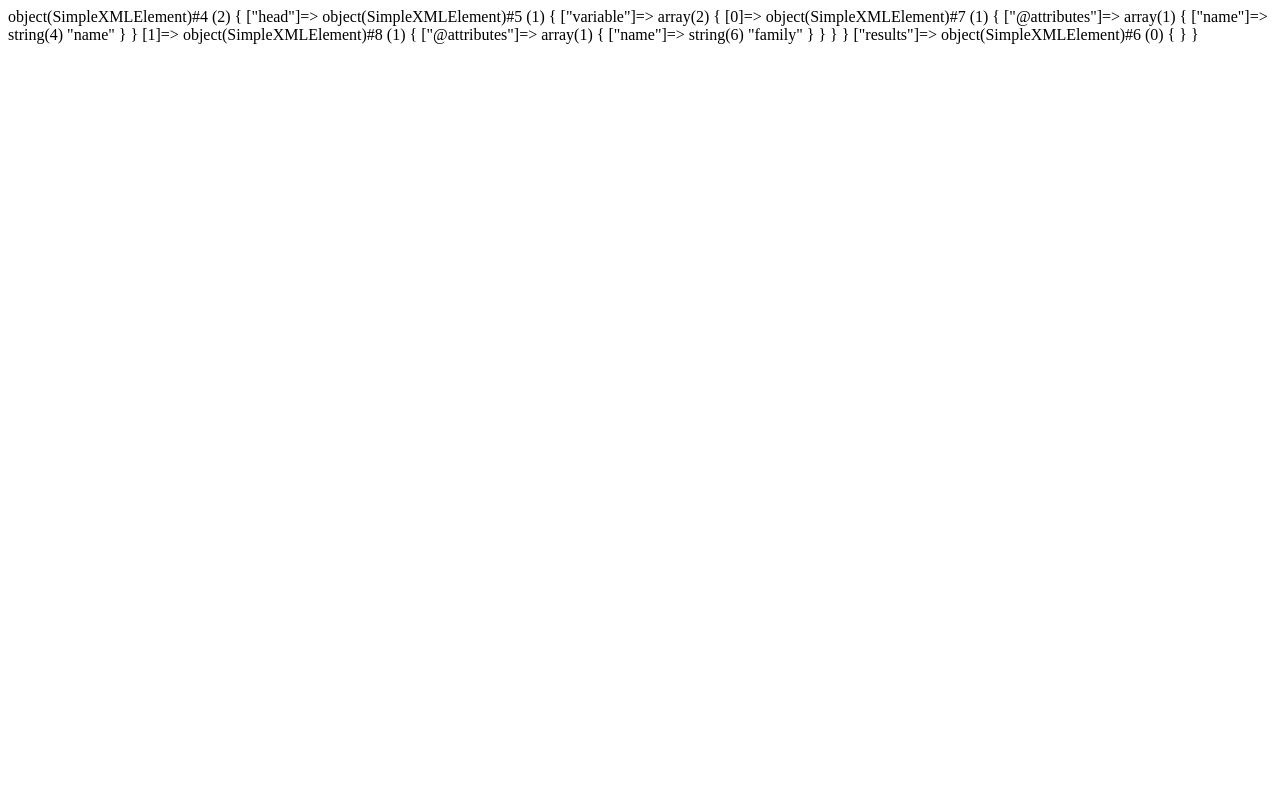
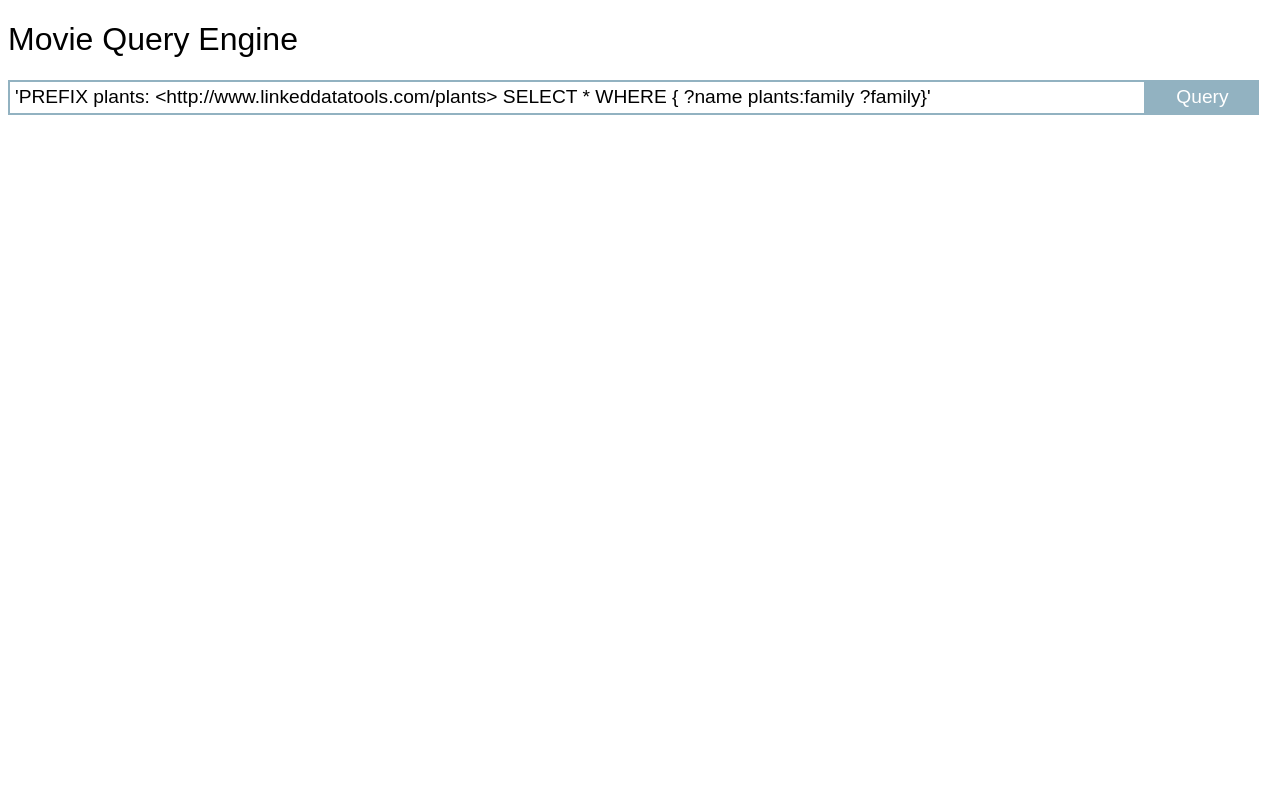
Before and after one commit to seaneble/dhbw_semanticweb, a PHP site: page /ds/ in a window 1280 px wide. Run offline with PHP 8.4, Linux system fonts and the light colour scheme; data that the repository does not hold is empty.

Commit message:
Fixed broken search

```diff
--- a/website/index.php
+++ b/website/index.php
@@ -7,14 +7,14 @@ $builder = new sparql_builder();
 if ($urlParam = isset($_GET['query'])) {
     $query = $_GET['query'];
 } else {
-    $query = 'PREFIX plants: <http://www.linkeddatatools.com/plants> SELECT * WHERE { ?name plants:family ?family}';
+    $query = "'" . 'PREFIX plants: <http://www.linkeddatatools.com/plants> SELECT * WHERE { ?name plants:family ?family}' . "'";
 }
 
 $sparql_query = $builder->create_sparql_query($query);
 $result = $db->query($sparql_query);
-$xml = $db->dispatchQuery($query);
+$xml = $db->dispatchQuery($sparql_query);
 
-if ($xml = '<?xml version="1.0"?>
+if ($xml == '<?xml version="1.0"?>
 <sparql xmlns="http://www.w3.org/2005/sparql-results#">
   <head>
     <variable name="name"/>
@@ -30,7 +30,6 @@ if ($xml = '<?xml version="1.0"?>
 }
 
 $objXml = simplexml_load_string($xml);
-var_dump($objXml);exit;
 
 ?>
 
@@ -51,11 +50,11 @@ var_dump($objXml);exit;
         <h1>Movie Query Engine</h1>
         <form method="get">
             <div class="formbody">
-                <input name="query" type="search" required placeholder="Enter SPARQL here"<?php if ($results): ?> value="<?php echo $query; ?>"<?php endif; ?>>
+                <input name="query" type="search" required placeholder="Enter SPARQL here"<?php if (!$empty): ?> value="<?php echo $query; ?>"<?php endif; ?>>
                 <input type="submit" value="Query">
             </div>
         </form>
-<?php if (isset($result)): ?>
+<?php if (!$empty && isset($result)): ?>
 <?php $fields = $result->field_array(); ?>
         <div class="results">
             <h2>Results (<?php echo $result->num_rows(); ?>)</h2>
```
